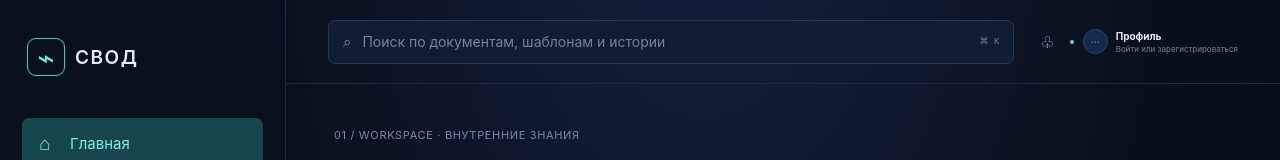
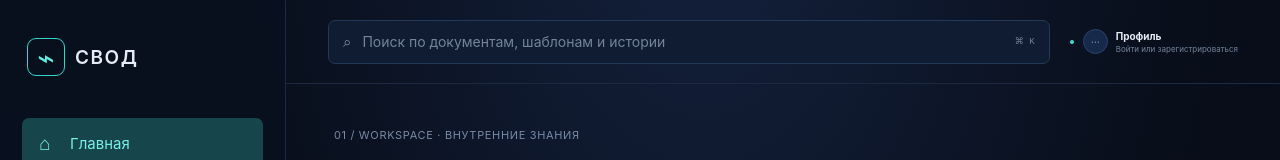
Before and after one commit to koshaklive/hakatonai, a SvelteKit app in the folder src/frontend/ai/: page / in a window 1280 px wide. Shown: the top 160 px of the page. Built offline with nearby package versions, Linux system fonts and the light colour scheme; no server answers.

Commit message:
Remove unused top bar icon

```diff
--- a/src/frontend/ai/src/routes/+page.svelte
+++ b/src/frontend/ai/src/routes/+page.svelte
@@ -123,7 +123,7 @@
 		<header class="topbar">
 			<button class="mobile-menu" onclick={() => (showMenu = !showMenu)}>☰</button>
 			<div class="search"><span>⌕</span><input placeholder="Поиск по документам, шаблонам и истории" /><kbd>⌘ K</kbd></div>
-			<div class="top-actions"><button class="icon-btn">♧</button><span class="dot"></span><button class="profile-trigger" onclick={() => (showAuth = true)}><div class="avatar">⋯</div><div class="user-info"><strong>Профиль</strong><small>Войти или зарегистрироваться</small></div></button></div>
+			<div class="top-actions"><span class="dot"></span><button class="profile-trigger" onclick={() => (showAuth = true)}><div class="avatar">⋯</div><div class="user-info"><strong>Профиль</strong><small>Войти или зарегистрироваться</small></div></button></div>
 		</header>
 
 		<div class="page-wrap">
```
